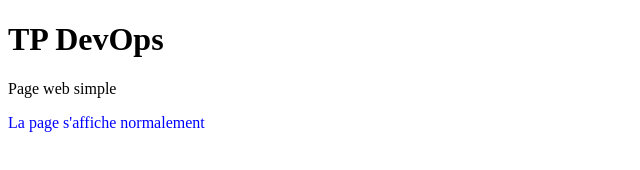
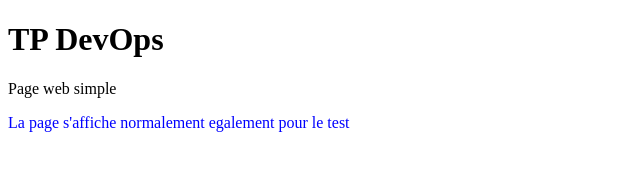
Before and after one commit to mrours7/Git-Ingetis, a plain HTML site: page index.html in a window 1280 px wide. Shown: the whole page, without its empty margins (0-640 px from the left). Drawn offline with Linux system fonts and the light colour scheme.

Commit message:
Test pipeline full

```diff
--- a/index.html
+++ b/index.html
@@ -8,7 +8,8 @@
 <h1>TP DevOps</h1>
 <p>
 Page web simple
-<div style="color:blue;">La page s'affiche normalement</div>
+<div style="color:blue;">La page s'affiche
+    normalement egalement pour le test</div>
 </p>
 </body>
 </html>
```
